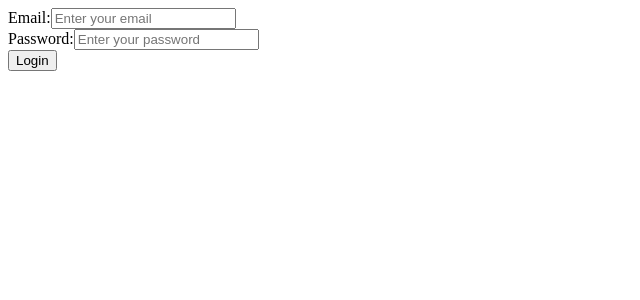
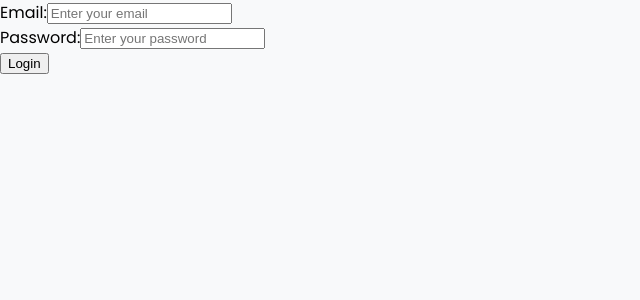
Before and after one commit to jamessarona/purrfecttrack-clinic-web, an Angular app: page /login in a window 1280 px wide. Shown: the top 300 px of the page, without its empty margins (0-640 px from the left). Built offline with nearby package versions, Linux system fonts and the light colour scheme.

Commit message:
feat: add font style

```diff
--- a/src/index.html
+++ b/src/index.html
@@ -4,6 +4,7 @@
   <meta charset="utf-8" />
   <title>Clinic Website</title>
   <base href="/" />
+  <link href="https://fonts.googleapis.com/css2?family=Poppins:wght@300;400;600&display=swap" rel="stylesheet">
   <meta name="viewport" content="width=device-width, initial-scale=1" />
   <link rel="icon" type="image/x-icon" href="favicon.ico" />
 </head>
--- a/src/styles.scss
+++ b/src/styles.scss
@@ -1 +1,6 @@
 /* You can add global styles to this file, and also import other style files */
+body {
+  font-family: 'Poppins', sans-serif;
+  background-color: #f8f9fa;
+  margin: 0;
+}
```
